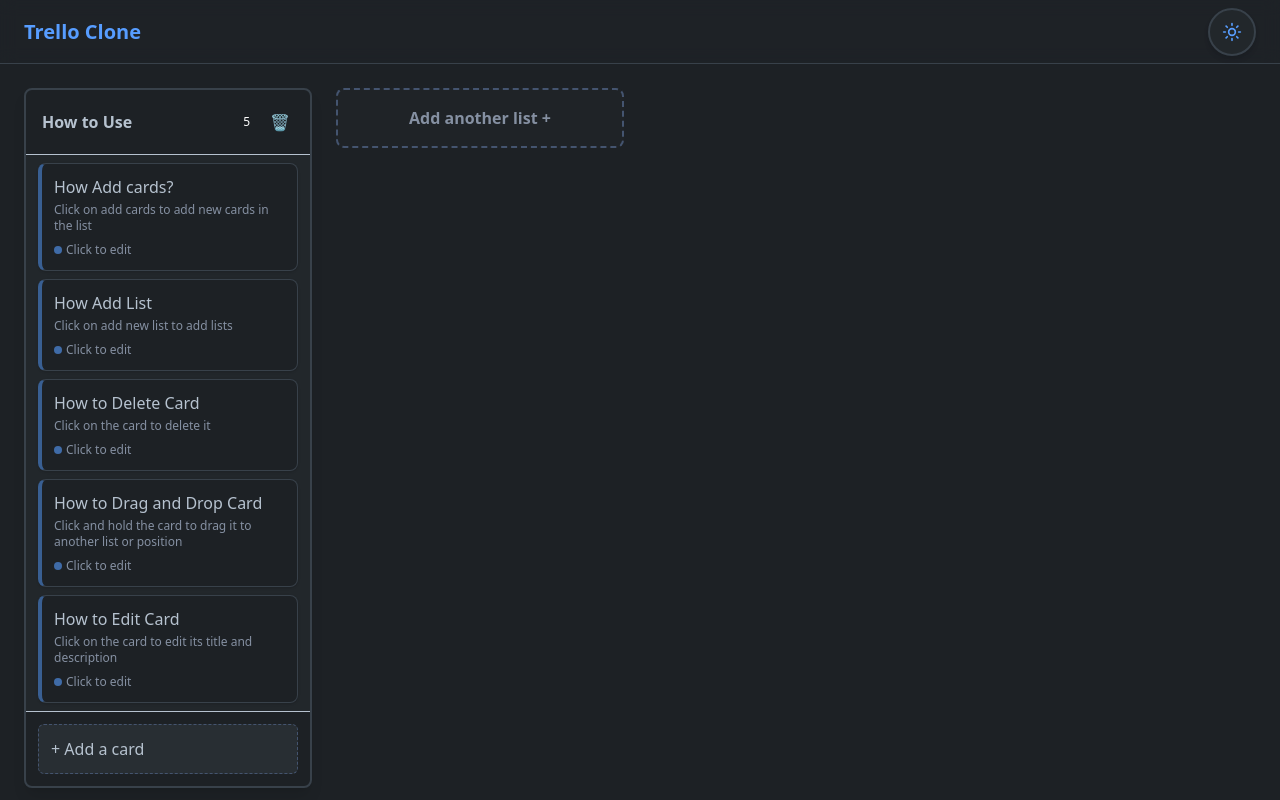
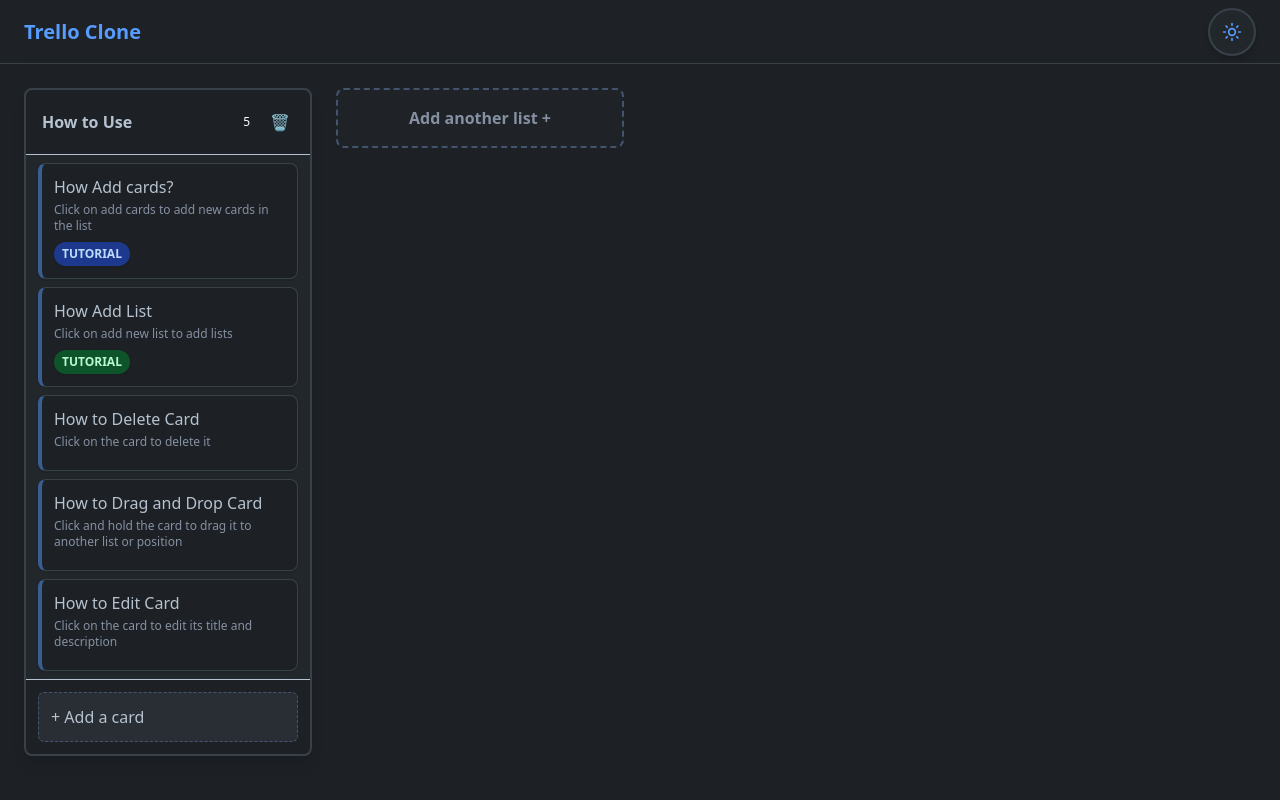
Before and after one commit to Ayush-Tak/taskflow-pro, a React (Vite) app: page / in a window 1280 px wide. Shown: the top 800 px of the page. Built offline with nearby package versions, Linux system fonts and the light colour scheme.

Commit message:
Basic hardcoded working labels

```diff
--- a/src/components/Card.jsx
+++ b/src/components/Card.jsx
@@ -3,19 +3,11 @@
 import { useCardDragAndDrop } from "../hooks/useCardDragAndDrop";
 import { createCardHandlers } from "../handlers/cardHandlers";
 
+import Label from "./Label";
 /**
  * Card Component
  * Represents a single card within a list in the Trello board
  * Provides drag-and-drop functionality and modal editing capabilities
- *
- * @param {Object} props - Component props
- * @param {Object} props.card - The card object containing id, title, and description
- * @param {string} props.card.id - Unique identifier for the card
- * @param {string} props.card.title - Display title of the card
- * @param {string} props.card.description - Optional description text
- * @param {string} props.listID - ID of the parent list containing this card
- * @param {string} props.wrapperClassName - Additional CSS classes for styling
- * @returns {JSX.Element} Rendered card component with modal
  */
 const Card = ({ card, listID, wrapperClassName = "" }) => {
   // Get dispatch function from board context for state updates
@@ -70,8 +62,11 @@
         {/* Card footer - visual indicator and hint text */}
         <div className="flex items-center justify-between mt-2">
           <div className="flex items-center space-x-1">
-            <div className="w-2 h-2 bg-primary/60 rounded-full"></div>
-            <span className="text-xs text-muted-foreground">Click to edit</span>
+            {card.labels &&(
+              card.labels.map((label) => (
+                <Label key={label.id} label={label} />
+              ))
+            )}
           </div>
         </div>
       </div>
--- /dev/null
+++ b/src/components/Label.jsx
@@ -0,0 +1,14 @@
+import React from 'react'
+import { getLabelColorClasses } from '../utils/labelColors';
+
+const Label = ({ label }) => {
+  const colorClass = getLabelColorClasses(label.color);
+
+  return (
+    <div className={`px-2 py-1 rounded-full text-xs font-semibold uppercase shadow-sm ${colorClass}`}>
+      {label.name}
+    </div>
+  );
+};
+
+export default Label;
--- a/src/contexts/BoardContext.jsx
+++ b/src/contexts/BoardContext.jsx
@@ -16,10 +16,6 @@
  * - List operations (add, remove, edit, delete, reorder)
  * - Card operations (add, remove, edit, move between lists)
  * - Drag and drop state updates
- *
- * @param {Array} state - Current array of lists
- * @param {Object} action - Action object with type and payload
- * @returns {Array} New state array after applying the action
  */
 const reducer = (state, action) => {
   switch (action.type) {
@@ -150,11 +146,25 @@
         id: "card-1",
         title: "How Add cards?",
         description: "Click on add cards to add new cards in the list",
+        labels: [
+          {
+            id: "label-1",
+            color: "blue",
+            name: "Tutorial",
+          }
+        ]
       },
       {
         id: "card-2",
         title: "How Add List",
         description: "Click on add new list to add lists",
+        labels: [
+          {
+            id: "label-2",
+            color: "green",
+            name: "Tutorial",
+          }
+        ]
       },
       {
         id: "card-4",
@@ -201,9 +211,6 @@
  * Provides board state and dispatch function to all child components
  * Automatically saves state changes to localStorage for persistence
  *
- * @param {Object} props - Component props
- * @param {React.ReactNode} props.children - Child components to wrap with context
- * @returns {JSX.Element} Provider component
  */
 export const BoardProvider = ({ children }) => {
   // Initialize state with useReducer, loading from localStorage
--- /dev/null
+++ b/src/utils/labelColors.js
@@ -0,0 +1,14 @@
+export const getLabelColorClasses = (color) => {
+  const colorMap = {
+    blue: "bg-blue-100 text-blue-800 dark:bg-blue-900 dark:text-blue-200",
+    green: "bg-green-100 text-green-800 dark:bg-green-900 dark:text-green-200",
+    red: "bg-red-100 text-red-800 dark:bg-red-900 dark:text-red-200",
+    yellow: "bg-yellow-100 text-yellow-800 dark:bg-yellow-900 dark:text-yellow-200",
+    purple: "bg-purple-100 text-purple-800 dark:bg-purple-900 dark:text-purple-200",
+    pink: "bg-pink-100 text-pink-800 dark:bg-pink-900 dark:text-pink-200",
+    indigo: "bg-indigo-100 text-indigo-800 dark:bg-indigo-900 dark:text-indigo-200",
+    gray: "bg-gray-100 text-gray-800 dark:bg-gray-900 dark:text-gray-200",
+  };
+
+  return colorMap[color] || colorMap.gray;
+};
```
Also changed, not shown: 1 other file (tests, documents, lock files or other folders).
